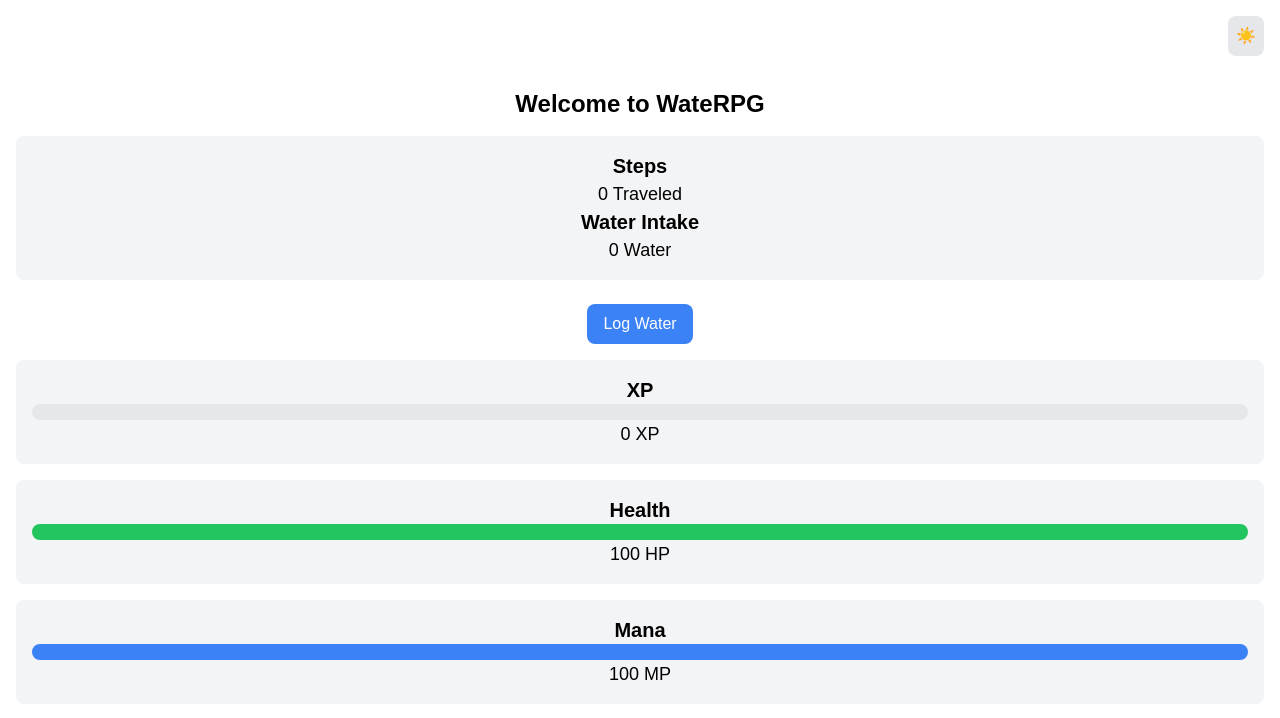
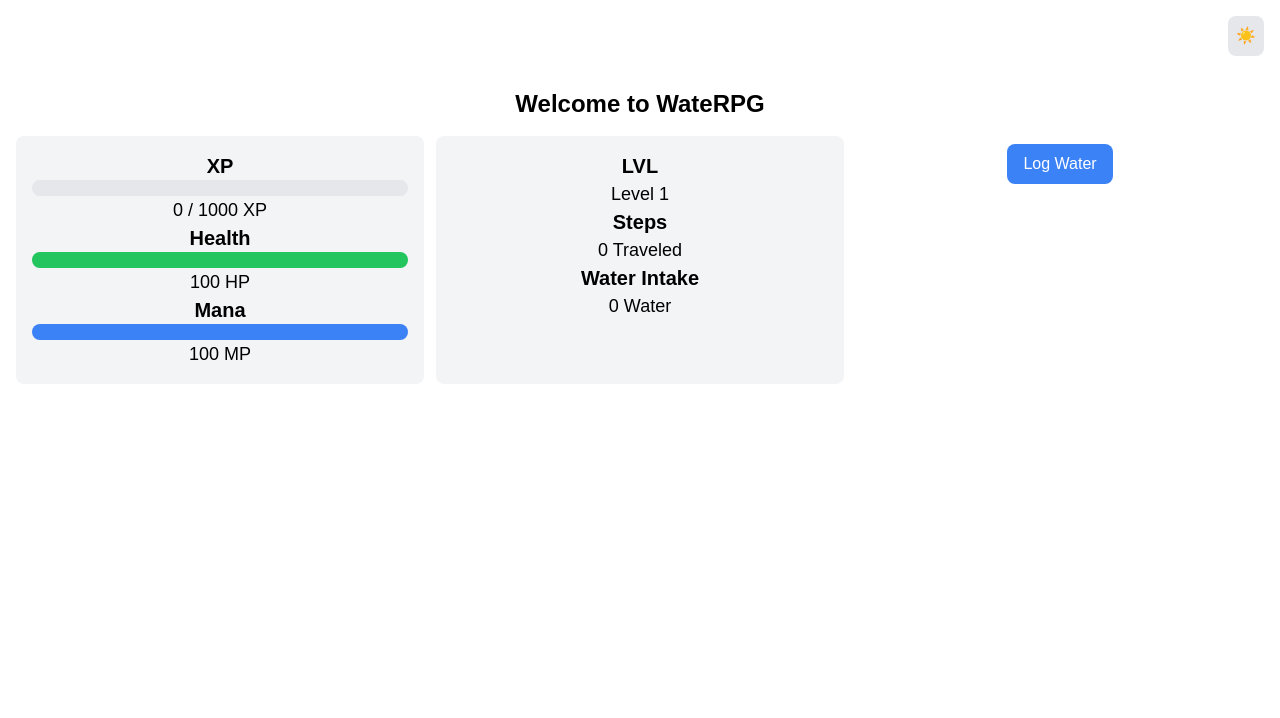
Before and after one commit to PabloGiraldo96/healtySteps, a Next.js app: page / in a window 1280 px wide. Shown: the top 718 px of the page. Built offline with nearby package versions, Linux system fonts and the light colour scheme.

Commit message:
LVL + UI Change

```diff
--- a/src/components/StatsUI.jsx
+++ b/src/components/StatsUI.jsx
@@ -6,17 +6,26 @@ const StatsUI = () => {
   const [steps, setSteps] = useState(0);
   const [waterIntake, setWaterIntake] = useState(0);
   const [lastWaterClick, setLastWaterClick] = useState(null);
-  const [cooldown, setCooldown] = useState(0); // Cooldown timer in seconds
+  const [cooldown, setCooldown] = useState(0);
+  const [xp, setXp] = useState(0);
+  const [level, setLevel] = useState(1);
+  const maxXp = 1000;
 
-  // Step counter logic
   useEffect(() => {
     if (typeof window !== 'undefined' && window.DeviceMotionEvent) {
       const handleMotionEvent = (event) => {
         const { acceleration } = event;
 
-        // Simple step detection logic
         if (acceleration.y > 1.5) {
           setSteps((prevSteps) => prevSteps + 1);
+          setXp((prevXp) => {
+            const newXp = prevXp + 10;
+            if (newXp >= maxXp) {
+              setLevel((prevLevel) => prevLevel + 1);
+              return 0;
+            }
+            return newXp;
+          });
         }
       };
 
@@ -26,23 +35,21 @@ const StatsUI = () => {
         window.removeEventListener('devicemotion', handleMotionEvent);
       };
     } else {
-      alert('Device motion is not supported on this device.');
+      console.log('Device motion is not supported on this device.');
     }
   }, []);
 
-  // Water intake button logic
   const handleWaterClick = () => {
     const now = new Date();
     if (!lastWaterClick || now - lastWaterClick >= 60 * 60 * 1000) {
       setWaterIntake((prevWater) => prevWater + 1);
       setLastWaterClick(now);
-      setCooldown(60 * 60); // Reset cooldown to 1 hour (in seconds)
+      setCooldown(60 * 60);
     } else {
       alert('You can only log one glass of water per hour.');
     }
   };
 
-  // Cooldown timer logic
   useEffect(() => {
     if (cooldown > 0) {
       const timer = setInterval(() => {
@@ -53,7 +60,6 @@ const StatsUI = () => {
     }
   }, [cooldown]);
 
-  // Format cooldown time into minutes and seconds
   const formatCooldown = (seconds) => {
     const minutes = Math.floor(seconds / 60);
     const remainingSeconds = seconds % 60;
@@ -62,7 +68,36 @@ const StatsUI = () => {
 
   return (
     <div className="space-y-4">
+      <div className='grid grid-cols-3 gap-3'>
         <div className="p-4 bg-gray-100 dark:bg-gray-800 rounded-lg">
+        <h2 className="text-xl font-semibold">XP</h2>
+          <div className="w-full bg-gray-200 rounded-full h-4 dark:bg-gray-700">
+            <div
+              className="bg-yellow-500 h-4 rounded-full"
+              style={{ width: `${(xp / maxXp) * 100}%` }} // XP bar width as a percentage
+            ></div>
+          </div>
+          <p className="text-lg">{xp} / {maxXp} XP</p>
+          <h2 className="text-xl font-semibold">Health</h2>
+          <div className="w-full bg-gray-200 rounded-full h-4 dark:bg-gray-700">
+            <div
+              className="bg-green-500 h-4 rounded-full"
+              style={{ width: `100%` }}
+            ></div>
+          </div>
+          <p className="text-lg">100 HP</p>
+          <h2 className="text-xl font-semibold">Mana</h2>
+          <div className="w-full bg-gray-200 rounded-full h-4 dark:bg-gray-700">
+            <div
+              className="bg-blue-500 h-4 rounded-full"
+              style={{ width: `100%` }}
+            ></div>
+          </div>
+          <p className="text-lg">100 MP</p>
+        </div>
+        <div className="p-4 bg-gray-100 dark:bg-gray-800 rounded-lg">
+          <h2 className="text-xl font-semibold">LVL</h2>
+            <p className="text-lg">Level {level}</p>
           <h2 className="text-xl font-semibold">Steps</h2>
             <p className="text-lg">{steps} Traveled</p>
           <h2 className="text-xl font-semibold">Water Intake</h2>
@@ -77,35 +112,6 @@ const StatsUI = () => {
             {cooldown > 0 ? `Wait ${formatCooldown(cooldown)}` : 'Log Water'}
           </button>
         </div>
-      <div className="p-4 bg-gray-100 dark:bg-gray-800 rounded-lg">
-        <h2 className="text-xl font-semibold">XP</h2>
-        <div className="w-full bg-gray-200 rounded-full h-4 dark:bg-gray-700">
-          <div
-            className="bg-yellow-500 h-4 rounded-full"
-            style={{ width: `0%` }} // XP is 0 for now
-          ></div>
-        </div>
-        <p className="text-lg">0 XP</p>
-      </div>
-      <div className="p-4 bg-gray-100 dark:bg-gray-800 rounded-lg">
-        <h2 className="text-xl font-semibold">Health</h2>
-        <div className="w-full bg-gray-200 rounded-full h-4 dark:bg-gray-700">
-          <div
-            className="bg-green-500 h-4 rounded-full"
-            style={{ width: `100%` }} // Health is 100 for now
-          ></div>
-        </div>
-        <p className="text-lg">100 HP</p>
-      </div>
-      <div className="p-4 bg-gray-100 dark:bg-gray-800 rounded-lg">
-        <h2 className="text-xl font-semibold">Mana</h2>
-        <div className="w-full bg-gray-200 rounded-full h-4 dark:bg-gray-700">
-          <div
-            className="bg-blue-500 h-4 rounded-full"
-            style={{ width: `100%` }} // Mana is 100 for now
-          ></div>
-        </div>
-        <p className="text-lg">100 MP</p>
       </div>
     </div>
   );
--- a/src/components/ThemeToggle.jsx
+++ b/src/components/ThemeToggle.jsx
@@ -3,16 +3,15 @@
 import { useState, useEffect } from 'react';
 
 const ThemeToggle = () => {
-  const [isDarkMode, setIsDarkMode] = useState(() => {
-    if (typeof window !== 'undefined') {
-      const savedTheme = localStorage.getItem('theme');
-      if (savedTheme) {
-        return savedTheme === 'dark';
-      }
-      return window.matchMedia('(prefers-color-scheme: dark)').matches;
-    }
-    return false;
-  });
+  const [isDarkMode, setIsDarkMode] = useState(false);
+  const [isMounted, setIsMounted] = useState(false);
+
+  useEffect(() => {
+    setIsMounted(true);
+    const savedTheme = localStorage.getItem('theme');
+    const prefersDarkMode = window.matchMedia('(prefers-color-scheme: dark)').matches;
+    setIsDarkMode(savedTheme ? savedTheme === 'dark' : prefersDarkMode);
+  }, []);
 
   const toggleTheme = () => {
     setIsDarkMode((prevMode) => {
@@ -23,12 +22,18 @@ const ThemeToggle = () => {
   };
 
   useEffect(() => {
-    if (isDarkMode) {
-      document.documentElement.classList.add('dark');
-    } else {
-      document.documentElement.classList.remove('dark');
+    if (isMounted) {
+      if (isDarkMode) {
+        document.documentElement.classList.add('dark');
+      } else {
+        document.documentElement.classList.remove('dark');
+      }
     }
-  }, [isDarkMode]);
+  }, [isDarkMode, isMounted]);
+
+  if (!isMounted) {
+    return null;
+  }
 
   return (
     <button
```
Lines whose indentation alone changed are shown as unchanged.
